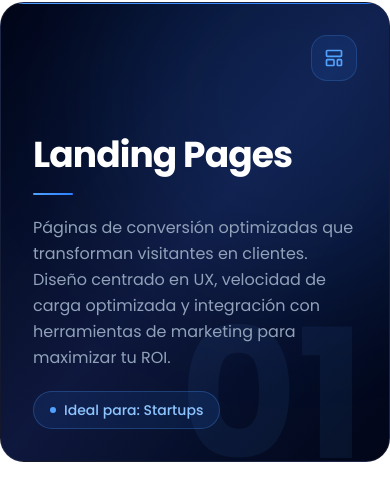
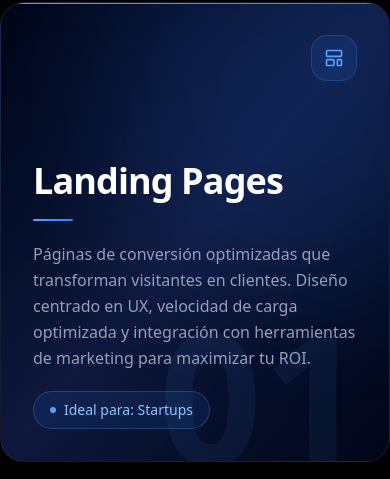
Before and after one commit to joaquincaggiano/moilab, a Next.js app: page / in a window 390 px wide. Shown: the part 922-1401 px from the top of the page. Built offline with nearby package versions, Linux system fonts and the light colour scheme.

Commit message:
refactor(): header zindex

```diff
--- a/src/app/components/sections/header/Header.tsx
+++ b/src/app/components/sections/header/Header.tsx
@@ -32,7 +32,7 @@ const Header = () => {
   };
 
   return (
-    <header className='fixed top-4 left-1/2 -translate-x-1/2 w-[90%] max-w-2xl backdrop-blur-xl border border-blue-400/20 rounded-2xl md:rounded-full z-50 shadow-lg shadow-gray-900/10 transition-all duration-300 ease-in-out'>
+    <header className='fixed top-4 left-1/2 -translate-x-1/2 w-[90%] max-w-2xl backdrop-blur-xl border border-blue-400/20 rounded-2xl md:rounded-full z-[100] shadow-lg shadow-gray-900/10 transition-all duration-300 ease-in-out'>
       {/* Header principal */}
       <div className='flex items-center justify-between py-4 px-6'>
         <div className='flex items-center gap-2'>
--- a/src/app/components/ui/buttons/ButtonShiny.tsx
+++ /dev/null
@@ -1,44 +0,0 @@
-import ShinyText from '../texts/ShinyText';
-
-const ButtonShiny = ({
-  text,
-  onClick,
-}: {
-  text: string;
-  onClick: () => void;
-}) => {
-  return (
-    <button
-      onClick={onClick}
-      className='
-        inline-flex
-        whitespace-nowrap
-        cursor-pointer
-        text-sm h-12
-        rounded-full
-        border-0
-        relative
-        overflow-hidden
-        p-0.5
-        animate-[shineKeyframes_5s_linear_infinite]
-        transition-[transform,box-shadow] duration-200 ease-out
-        hover:scale-[1.04] hover:shadow-[0_0_18px_rgba(255,255,255,0.18)]
-        active:scale-[0.97] active:shadow-none'
-      style={{
-        background: `
-          linear-gradient(90deg, #b5b5b5a4 0%, #ffffff 25%, #b5b5b5a4 50%, #ffffff 75%, #b5b5b5a4 100%),
-          linear-gradient(#1f2937, #1f2937)
-        `,
-        backgroundSize: '200% 100%, 100% 100%',
-        backgroundPosition: '0% 0%, 0% 0%',
-        backgroundClip: 'border-box, padding-box',
-      }}
-    >
-      <div className='w-full h-full bg-gray-900 hover:bg-black/80 rounded-full flex items-center justify-center px-6 transition-colors duration-200'>
-        <ShinyText text={text} disabled={false} speed={5} />
-      </div>
-    </button>
-  );
-};
-
-export default ButtonShiny;
--- a/src/app/global-error.tsx
+++ b/src/app/global-error.tsx
@@ -1,7 +1,6 @@
 'use client';
 
 export default function GlobalError({
-  error,
   reset,
 }: {
   error: Error & { digest?: string };
@@ -12,55 +11,35 @@ export default function GlobalError({
       <body
         style={{
           margin: 0,
+          minHeight: '100vh',
           display: 'flex',
-          minHeight: '100vh',
-          flexDirection: 'column',
           alignItems: 'center',
           justifyContent: 'center',
+          flexDirection: 'column',
           background: '#000',
           color: '#fff',
           fontFamily: 'sans-serif',
           textAlign: 'center',
           padding: '24px',
+          gap: '16px',
         }}
       >
-        <p
-          style={{
-            marginBottom: '8px',
-            fontSize: '12px',
-            fontWeight: 600,
-            letterSpacing: '2px',
-            textTransform: 'uppercase',
-            color: '#60a5fa',
-          }}
-        >
-          Error inesperado
+        <p style={{ color: '#60a5fa', fontSize: '12px', letterSpacing: '3px', textTransform: 'uppercase', margin: 0 }}>
+          Error crítico
         </p>
-        <h1
-          style={{
-            marginBottom: '16px',
-            fontSize: '32px',
-            fontWeight: 700,
-          }}
-        >
+        <h1 style={{ fontSize: '36px', fontWeight: 700, margin: 0 }}>
           Algo salió mal
         </h1>
-        <p
-          style={{
-            marginBottom: '32px',
-            maxWidth: '400px',
-            color: '#9ca3af',
-            lineHeight: 1.6,
-          }}
-        >
-          Ocurrió un error crítico. Puedes intentar recargar la página.
+        <p style={{ color: '#9ca3af', maxWidth: '380px', lineHeight: 1.6, margin: 0 }}>
+          Ocurrió un error crítico. Podés intentar recargar la página.
         </p>
+        <div style={{ display: 'flex', gap: '12px', marginTop: '8px', flexWrap: 'wrap', justifyContent: 'center' }}>
           <button
             onClick={() => reset()}
             style={{
               padding: '12px 28px',
               borderRadius: '9999px',
-            border: '1px solid #374151',
+              border: '1px solid #4b5563',
               background: 'transparent',
               color: '#fff',
               fontSize: '14px',
@@ -69,6 +48,23 @@ export default function GlobalError({
           >
             Reintentar
           </button>
+          <a
+            href='/'
+            style={{
+              padding: '12px 28px',
+              borderRadius: '9999px',
+              border: 'none',
+              background: 'linear-gradient(135deg, #60a5fa, #a855f7)',
+              color: '#fff',
+              fontSize: '14px',
+              textDecoration: 'none',
+              display: 'inline-flex',
+              alignItems: 'center',
+            }}
+          >
+            Volver al inicio
+          </a>
+        </div>
       </body>
     </html>
   );
--- a/src/app/globals.css
+++ b/src/app/globals.css
@@ -1,73 +1,5 @@
 @import 'tailwindcss';
 
-:root {
-  --background: #ffffff;
-  --foreground: #171717;
+body {
+  background-color: #000;
 }
-
-@theme inline {
-  --color-background: var(--background);
-  --color-foreground: var(--foreground);
-  --font-sans: var(--font-poppins);
-  --font-mono: var(--font-geist-mono);
-
-  /* Breakpoints personalizados */
-  --breakpoint-sm: 30rem; /* 480px */
-  --breakpoint-md: 40rem; /* 640px */
-  --breakpoint-lg: 48rem; /* 768px */
-  --breakpoint-xl: 64rem; /* 1024px */
-  --breakpoint-2xl: 80rem; /* 1280px */
-  --breakpoint-3xl: 96rem; /* 1536px */
-}
-
-@media (prefers-color-scheme: dark) {
-  :root {
-    --background: #0a0a0a;
-    --foreground: #ededed;
-  }
-}
-
-body {
-  background: var(--background);
-  color: var(--foreground);
-  font-family: var(--font-poppins), sans-serif;
-}
-
-@keyframes marquee {
-  0% {
-    transform: translateX(0);
-  }
-  100% {
-    transform: translateX(-50%);
-  }
-}
-
-@keyframes marquee-smooth {
-  0% {
-    transform: translateX(0);
-  }
-  100% {
-    transform: translateX(-25%);
-  }
-}
-
-@keyframes shineKeyframes {
-  0% {
-    background-position: 200% 0;
-  }
-  100% {
-    background-position: -200% 0;
-  }
-}
-
-.animate-marquee {
-  animation: marquee 20s linear infinite;
-}
-
-.animate-marquee-smooth {
-  animation: marquee-smooth 30s linear infinite;
-}
-
-.animate-pause {
-  animation-play-state: paused;
-}
```
Lines whose indentation alone changed are shown as unchanged.
